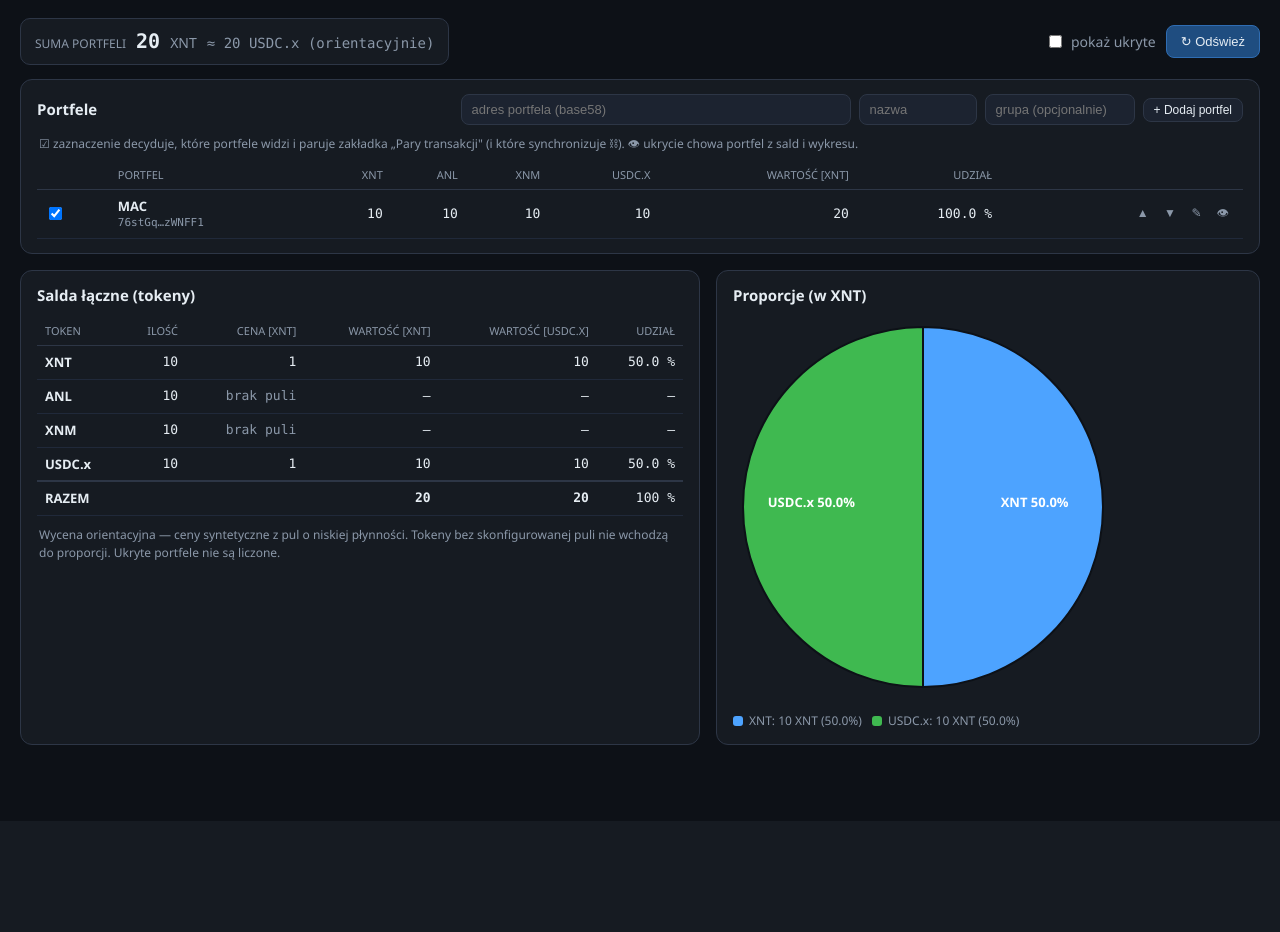
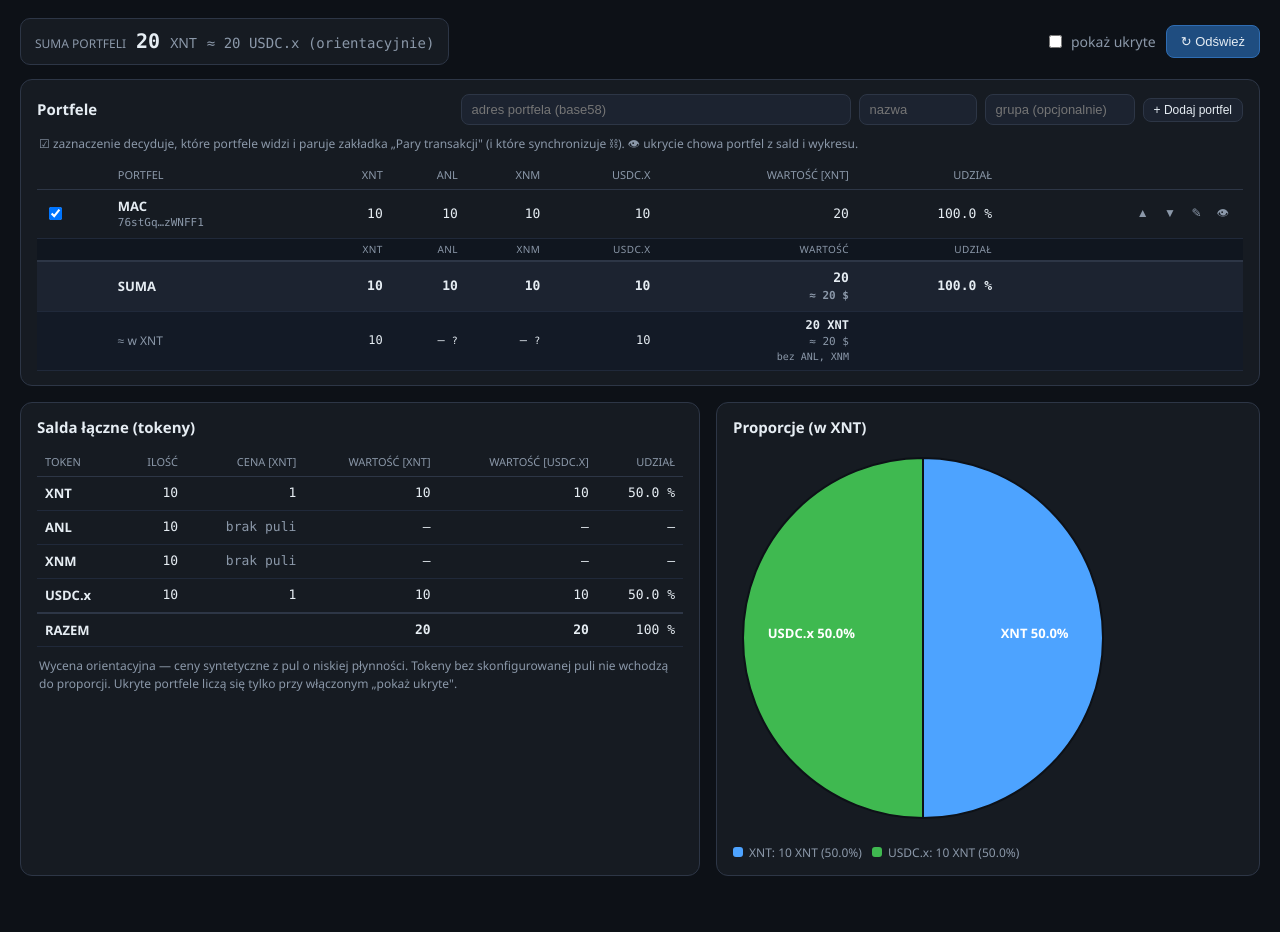
Before and after one commit to pkonieczny007/Analiza_portfela_MAC, a Flask app: page /portfel in a window 1280 px wide. Shown: the part 53-985 px from the top of the page. Before the commit the page ends 798 px from the top, so only its background shows below. Run offline with Flask 3, Linux system fonts and the light colour scheme; data comes from the database, SQL or seed files in the repository; tables that the repository leaves empty hold one stand-in row (values such as "Sample post"); a database or web service that is not in the repository returns one stand-in record (values such as "Sample title"); data that the repository does not hold is empty.

Commit message:
sumy grup i suma calkowita w tabeli portfeli + sync od daty filtra
Zakladka Portfel:
- suma per grupa pod jej portfelami (per token + wartosc XNT z ~USD + udzial),
- wiersz SUMA po wszystkich wyswietlanych portfelach,
- powtarzany pasek symboli nad kazda suma (orientacja w dlugiej tabeli),
- wiersz "~ w XNT" pod SUMA: kazdy token przeliczony na XNT po cenach z puli,
  tokeny bez puli oznaczone "?" i wylaczone z sumy,
- /api/balances przy ?hidden=1 liczy ukryte tez do agregatu, zeby naglowek
  i suma tabeli nie pokazywaly roznych liczb.

Sync (praca z wczesniej):
- fetch_new_signatures przycina historie do since_ts przed getTransaction,
- sync_wallet pamieta zasieg w meta sync_since:<wallet> i robi backfill,
  gdy filtr cofnie sie wczesniej niz to, co juz mamy.

Co-Authored-By: Claude Opus 5 <noreply@anthropic.com>

```diff
--- a/app.py
+++ b/app.py
@@ -146,9 +146,13 @@ def api_sync():
         ).fetchall()
         if not rows:
             return jsonify({"error": "Brak zaznaczonych portfeli (zakladka Portfel)"}), 400
+        # filtr "od" ucina tez sync — nie schodzimy w historie sprzed tej daty
+        since_ts, _ = _get_filter(con)
+        totals["since"] = since_ts
         for w in rows:
             try:
-                r = chain.sync_wallet(con, w["address"], wallet_id=w["id"])
+                r = chain.sync_wallet(con, w["address"], wallet_id=w["id"],
+                                      since_ts=since_ts)
             except Exception as e:  # noqa: BLE001
                 log.exception("sync %s failed", w["name"])
                 totals["errors"] += 1
@@ -709,7 +713,7 @@ def _prices_xnt() -> dict[str, float | None]:
 
 @app.get("/api/balances")
 def api_balances():
-    """Salda per portfel (nieukryte) + agregat tokenow do wykresu."""
+    """Salda per portfel + agregat tokenow do wykresu (ukryte tylko z ?hidden=1)."""
     show_hidden = request.args.get("hidden") == "1"
     with dbm.connect() as con:
         wallets = [dict(r) for r in con.execute("SELECT * FROM wallet ORDER BY sort, id")]
@@ -726,9 +730,10 @@ def api_balances():
         w["value_xnt"] = sum(
             amt * prices[sym] for sym, amt in bal.items() if prices.get(sym) is not None
         )
-        if not w["hidden"]:
-            for sym, amt in bal.items():
-                token_totals[sym] = token_totals.get(sym, 0.0) + amt
+        # agregat liczony po tym, co widac: przy ?hidden=1 ukryte tez wchodza,
+        # inaczej naglowek i suma tabeli portfeli pokazywalyby rozne liczby
+        for sym, amt in bal.items():
+            token_totals[sym] = token_totals.get(sym, 0.0) + amt
 
     total_all = 0.0
     items = []
--- a/chain.py
+++ b/chain.py
@@ -42,8 +42,15 @@ def _rpc(method: str, params: list[Any], timeout: float = 20.0) -> Any:
 
 # ---------------------------------------------------------------- sygnatury
 
-def fetch_new_signatures(wallet: str, until_sig: str | None, max_pages: int = 20) -> list[str]:
-    """Nowe sygnatury (od najstarszej do najnowszej), az do znanej `until_sig`."""
+def fetch_new_signatures(wallet: str, until_sig: str | None, max_pages: int = 20,
+                         since_ts: int | None = None) -> list[str]:
+    """Nowe sygnatury (od najstarszej do najnowszej), az do znanej `until_sig`.
+
+    `since_ts` (unix) ucina historie: RPC zwraca sygnatury od najnowszej, wiec
+    pierwszy wiersz starszy niz `since_ts` konczy przegladanie — dalej sa same
+    starsze. To ta jedna linijka decyduje, czy pierwszy sync portfela trwa
+    sekundy czy kwadranse, bo odsiewamy PRZED kosztownym getTransaction.
+    """
     sigs: list[str] = []
     before: str | None = None
     for _ in range(max_pages):
@@ -53,10 +60,15 @@ def fetch_new_signatures(wallet: str, until_sig: str | None, max_pages: int = 20
         if until_sig:
             params[1]["until"] = until_sig
         rows = _rpc("getSignaturesForAddress", params) or []
+        too_old = False
         for row in rows:
+            bt = row.get("blockTime")
+            if since_ts is not None and bt is not None and bt < since_ts:
+                too_old = True
+                break
             if row.get("err") is None:
                 sigs.append(row["signature"])
-        if len(rows) < 1000:
+        if too_old or len(rows) < 1000:
             break
         before = rows[-1]["signature"]
     sigs.reverse()
@@ -135,13 +147,31 @@ def parse_swap(tx: dict, wallet: str) -> Optional[dict]:
 
 
 def sync_wallet(con, wallet: str, sleep_s: float = 0.12,
-                wallet_id: int | None = None) -> dict:
-    """Pobiera nowe transakcje portfela i zapisuje swapy do DB."""
+                wallet_id: int | None = None, since_ts: int | None = None) -> dict:
+    """Pobiera nowe transakcje portfela i zapisuje swapy do DB.
+
+    `since_ts` = nie schodz starzej niz ta data (zwykle filtr z UI).
+
+    Zasieg juz pobrany trzymamy w `meta` pod `sync_since:<wallet>`
+    ('' = cala historia). Gdy uzytkownik cofnie filtr wczesniej niz to, co
+    mamy, kursor `last_sig` jest na ten przebieg ignorowany — inaczej `until`
+    zatrzymalby sie na najnowszej znanej sygnaturze i starsze transakcje
+    nigdy by nie doszly. Duplikaty i tak odrzuca UNIQUE.
+    """
     import db as dbm
 
     meta_key = f"last_sig:{wallet}"
-    until_sig = dbm.meta_get(con, meta_key)
-    sigs = fetch_new_signatures(wallet, until_sig)
+    since_key = f"sync_since:{wallet}"
+    covered = dbm.meta_get(con, since_key)          # None = nigdy, '' = pelna
+    want = None if since_ts is None else int(since_ts)
+
+    backfill = False
+    if covered is not None and covered != "":
+        if want is None or want < int(covered):
+            backfill = True
+
+    until_sig = None if backfill else dbm.meta_get(con, meta_key)
+    sigs = fetch_new_signatures(wallet, until_sig, since_ts=want)
     added, skipped, errors = 0, 0, 0
     for sig in sigs:
         try:
@@ -170,6 +200,13 @@ def sync_wallet(con, wallet: str, sleep_s: float = 0.12,
     # sync sprawdzi te sygnatury ponownie (duplikaty odrzuca UNIQUE)
     if sigs and errors == 0:
         dbm.meta_set(con, meta_key, sigs[-1])
+    if errors == 0:
+        # zasieg = najwczesniejsza data, ktora mamy pokryta ('' = cala historia)
+        if want is None or covered == "":
+            dbm.meta_set(con, since_key, "")
+        else:
+            have = want if covered is None else min(int(covered), want)
+            dbm.meta_set(con, since_key, str(have))
     con.commit()
     return {"checked": len(sigs), "added": added, "skipped": skipped, "errors": errors}
 
--- a/static/app.css
+++ b/static/app.css
@@ -129,6 +129,16 @@ select.mini, .tbl select { background: var(--panel2); color: var(--text);
 .small-note { font-size: 12px; margin: 10px 2px 0; }
 .grp-row td { background: #131a26; color: var(--muted); font-weight: 600;
   font-size: 12px; padding: 5px 8px; }
+.grp-row td.mono { color: var(--text); }
+/* powtarzany pasek symboli nad kazda suma — orientacja w dlugiej tabeli */
+.symrow td { background: #10161f; color: var(--muted); font-size: 10px;
+  text-transform: uppercase; letter-spacing: .4px; padding: 3px 8px; border-bottom: none; }
+/* suma calkowita tabeli portfeli — mocniejsza od sum grup */
+.total-row td { background: var(--panel2); color: var(--text); font-weight: 700;
+  border-top: 2px solid var(--border); padding: 7px 8px; }
+/* przeliczenie sumy tokenow na XNT (pod SUMA) */
+.xntrow td { background: #131a26; color: var(--muted); font-size: 12px; padding: 5px 8px; }
+.xntrow td.mono { color: var(--text); }
 .w-actions { white-space: nowrap; text-align: right; }
 .w-actions .iconbtn:hover { color: var(--accent); }
 .wallets-badge { color: var(--muted); font-size: 12px; }
--- a/static/portfel.js
+++ b/static/portfel.js
@@ -3,6 +3,7 @@
 
 const $ = (s) => document.querySelector(s);
 const COLORS = ["#4da3ff", "#3fb950", "#d29922", "#b57bff", "#f85149", "#39c5cf"];
+const SYMS = ["XNT", "ANL", "XNM", "USDC.x"];   // kolejnosc kolumn tabeli portfeli
 let SHOW_HIDDEN = false;
 
 function fmt(x, d = 4) {
@@ -29,11 +30,13 @@ async function api(path, opts = {}) {
   return data;
 }
 
-let XNT_USD = null; // kurs XNT->USD (moze byc syntetyczny)
+let XNT_USD = null;   // kurs XNT->USD (moze byc syntetyczny)
+let PRICES = {};      // {symbol: cena w XNT} — z /api/balances (items)
 
 async function load() {
   const data = await api("/api/balances" + (SHOW_HIDDEN ? "?hidden=1" : ""));
   XNT_USD = data.xnt_usd;
+  PRICES = Object.fromEntries(data.items.map(it => [it.symbol, it.price_xnt]));
   $("#total").textContent = fmt(data.total_xnt, 2);
   $("#total-usd").textContent = XNT_USD
     ? `≈ ${fmt(data.total_xnt * XNT_USD, 2)} USDC.x (orientacyjnie)`
@@ -71,6 +74,63 @@ function walletRow(w) {
   </tr>`;
 }
 
+/* Sumy per token po liscie portfeli. Portfele bez odczytanych sald
+   (ukryte, gdy RPC nie bylo odpytane) sa pomijane; token, ktorego nikt
+   nie ma, zostaje null -> „—" zamiast mylacego zera. */
+function sumBalances(list) {
+  const out = {};
+  for (const w of list) {
+    if (!w.balances) continue;
+    for (const sym of SYMS) {
+      const v = w.balances[sym];
+      if (v != null) out[sym] = (out[sym] || 0) + v;
+    }
+  }
+  return out;
+}
+
+function sumCells(list, total_all) {
+  const sums = sumBalances(list);
+  const value = list.reduce((a, w) => a + (w.value_xnt || 0), 0);
+  const pct = total_all ? (value / total_all * 100) : null;
+  const cells = SYMS.map(sym =>
+    `<td class="r mono">${fmt(sums[sym], sym === "USDC.x" ? 3 : 1)}</td>`).join("");
+  const usd = XNT_USD ? `<div class="muted" style="font-size:11px">≈ ${fmt(value * XNT_USD, 2)} $</div>` : "";
+  return `${cells}
+    <td class="r mono">${fmt(value, 2)}${usd}</td>
+    <td class="r mono">${pct != null ? pct.toFixed(1) + " %" : "—"}</td>`;
+}
+
+/* Powtarzany pasek z symbolami — przy dlugiej tabeli widac,
+   ktora kolumna to ktory token (wzor: SKRYPT_PORTFELE-wersja2). */
+function symbolRow() {
+  return `<tr class="symrow"><td></td><td></td>` +
+    SYMS.map(s => `<td class="r">${s}</td>`).join("") +
+    `<td class="r">wartość</td><td class="r">udział</td><td></td></tr>`;
+}
+
+/* Kazdy token przeliczony na XNT + suma po prawej. Tokeny bez puli
+   (brak ceny) zostaja jako „—" i nie wchodza do sumy. */
+function xntRow(list) {
+  const sums = sumBalances(list);
+  let total = 0;
+  const skipped = [];
+  const cells = SYMS.map(sym => {
+    const amt = sums[sym], p = PRICES[sym];
+    if (amt == null) return `<td class="r mono muted">—</td>`;
+    if (p == null) {
+      skipped.push(sym);
+      return `<td class="r mono muted" title="brak puli — poza sumą">— <span style="font-size:10px">?</span></td>`;
+    }
+    total += amt * p;
+    return `<td class="r mono" title="1 ${sym} ≈ ${fmt(p, 9)} XNT">${fmt(amt * p, 2)}</td>`;
+  }).join("");
+  const usd = XNT_USD ? `<div class="muted" style="font-size:11px">≈ ${fmt(total * XNT_USD, 2)} $</div>` : "";
+  const warn = skipped.length ? `<div class="muted" style="font-size:10px">bez ${skipped.join(", ")}</div>` : "";
+  return `<tr class="xntrow"><td></td><td>≈ w XNT</td>${cells}
+    <td class="r mono"><b>${fmt(total, 2)} XNT</b>${usd}${warn}</td><td></td><td></td></tr>`;
+}
+
 function renderWallets(data) {
   const tbody = $("#tbl-wallets tbody");
   const rows = [];
@@ -82,13 +142,25 @@ function renderWallets(data) {
     if (!seen.has(key)) seen.set(key, []);
     seen.get(key).push(w);
   }
+  // baza udzialow: suma wyswietlanych portfeli (z ukrytymi, gdy sa pokazane)
+  const total_all = wallets.reduce((a, w) => a + (w.value_xnt || 0), 0);
   for (const [grp, list] of seen) {
-    if (grp) {
-      const sum = list.reduce((a, w) => a + (w.value_xnt || 0), 0);
-      rows.push(`<tr class="grp-row"><td colspan="6">📁 ${esc(grp)}</td>
-        <td class="r mono">${fmt(sum, 2)}</td><td colspan="2"></td></tr>`);
+    // naglowek grupy = jednoczesnie jej suma; przy jednej grupie bez nazwy
+    // pominiety, bo dublowalby SUME calkowita
+    if (grp || seen.size > 1) {
+      rows.push(symbolRow());
+      rows.push(`<tr class="grp-row"><td></td>
+        <td>📁 ${esc(grp || "bez grupy")} <span class="wallets-badge">(${list.length})</span></td>
+        ${sumCells(list, total_all)}<td></td></tr>`);
     }
     for (const w of list) rows.push(walletRow(w));
+  }
+  if (wallets.length) {
+    rows.push(symbolRow());
+    rows.push(`<tr class="total-row"><td></td>
+      <td><b>SUMA</b>${SHOW_HIDDEN ? ` <span class="wallets-badge">(z ukrytymi)</span>` : ""}</td>
+      ${sumCells(wallets, total_all)}<td></td></tr>`);
+    rows.push(xntRow(wallets));
   }
   tbody.innerHTML = rows.join("") || `<tr><td colspan="9" class="muted">brak portfeli — dodaj pierwszy</td></tr>`;
 }
--- a/templates/portfel.html
+++ b/templates/portfel.html
@@ -49,7 +49,8 @@
       <tbody></tbody>
     </table>
     <p class="muted small-note">Wycena orientacyjna — ceny syntetyczne z pul o niskiej płynności.
-    Tokeny bez skonfigurowanej puli nie wchodzą do proporcji. Ukryte portfele nie są liczone.</p>
+    Tokeny bez skonfigurowanej puli nie wchodzą do proporcji. Ukryte portfele liczą się
+    tylko przy włączonym „pokaż ukryte".</p>
   </section>
 
   <section class="card">
```
Also changed, not shown: CLAUDE.md (+18 -1 lines).
